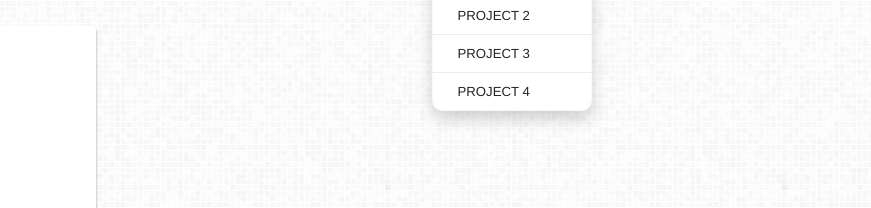
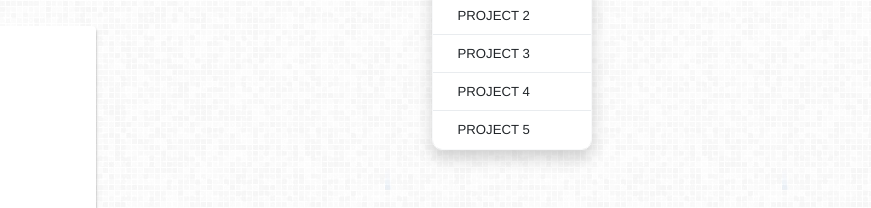
Before and after one commit to codystarnyc/portfolio, a plain HTML site: page index.html in a window 1280 px wide. Both pictures are taken after a click on the link "PORTFOLIO". Shown: the part 132-340 px from the top of the page, 409-1280 px from the left. Drawn offline with nearby package versions, Linux system fonts and the light colour scheme; files that its build step writes are made by us from their sources; a script that the page names is missing; a web font is replaced by a local one.

```diff
--- a/index.html
+++ b/index.html
@@ -47,6 +47,7 @@
                                 <a class="dropdown-item" href="#">Project 2</a>
                                 <a class="dropdown-item" href="#">Project 3</a>
                                 <a class="dropdown-item" href="#">Project 4</a>
+                                <a class="dropdown-item" href="#">Project 5</a>
                             </div>
                         </li>
                         <li class="nav-item">
```
